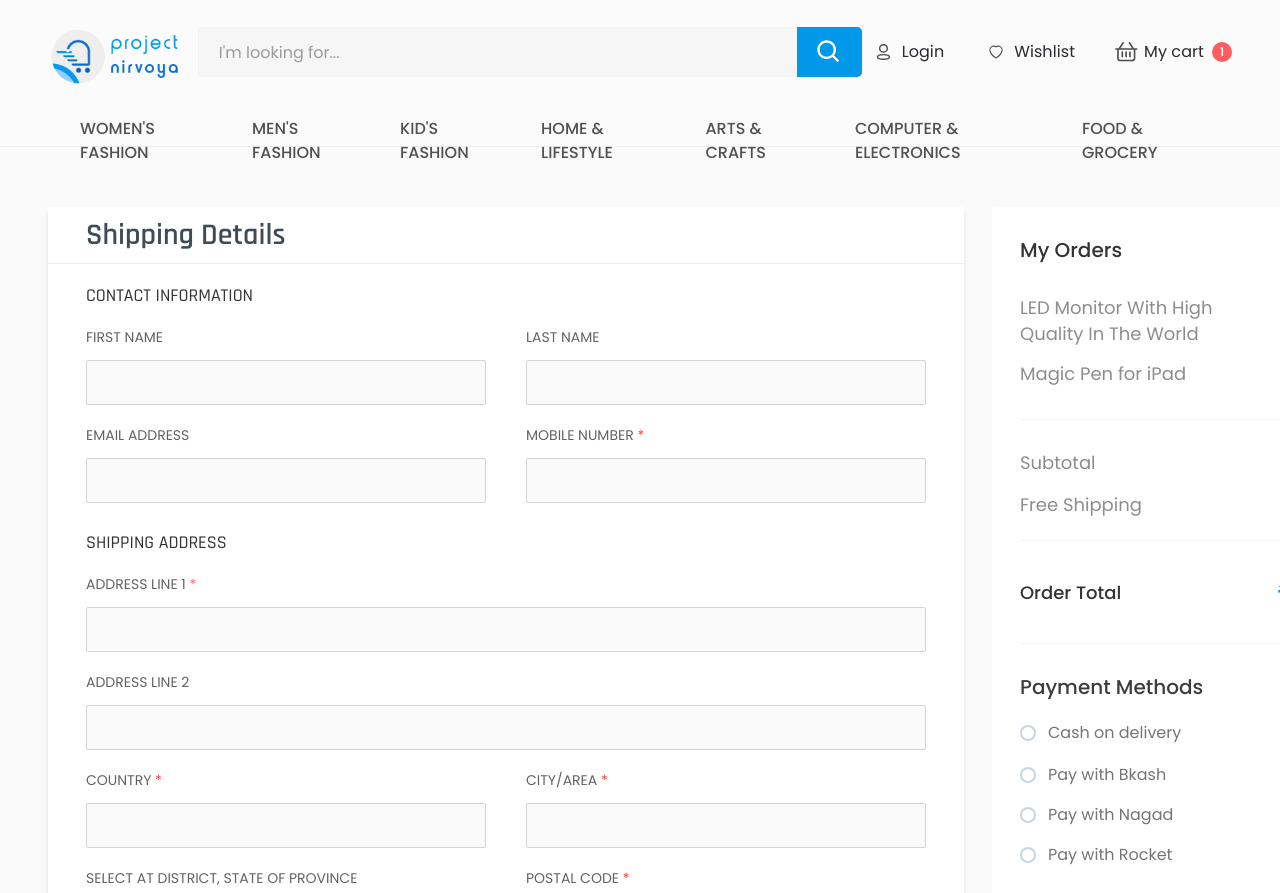
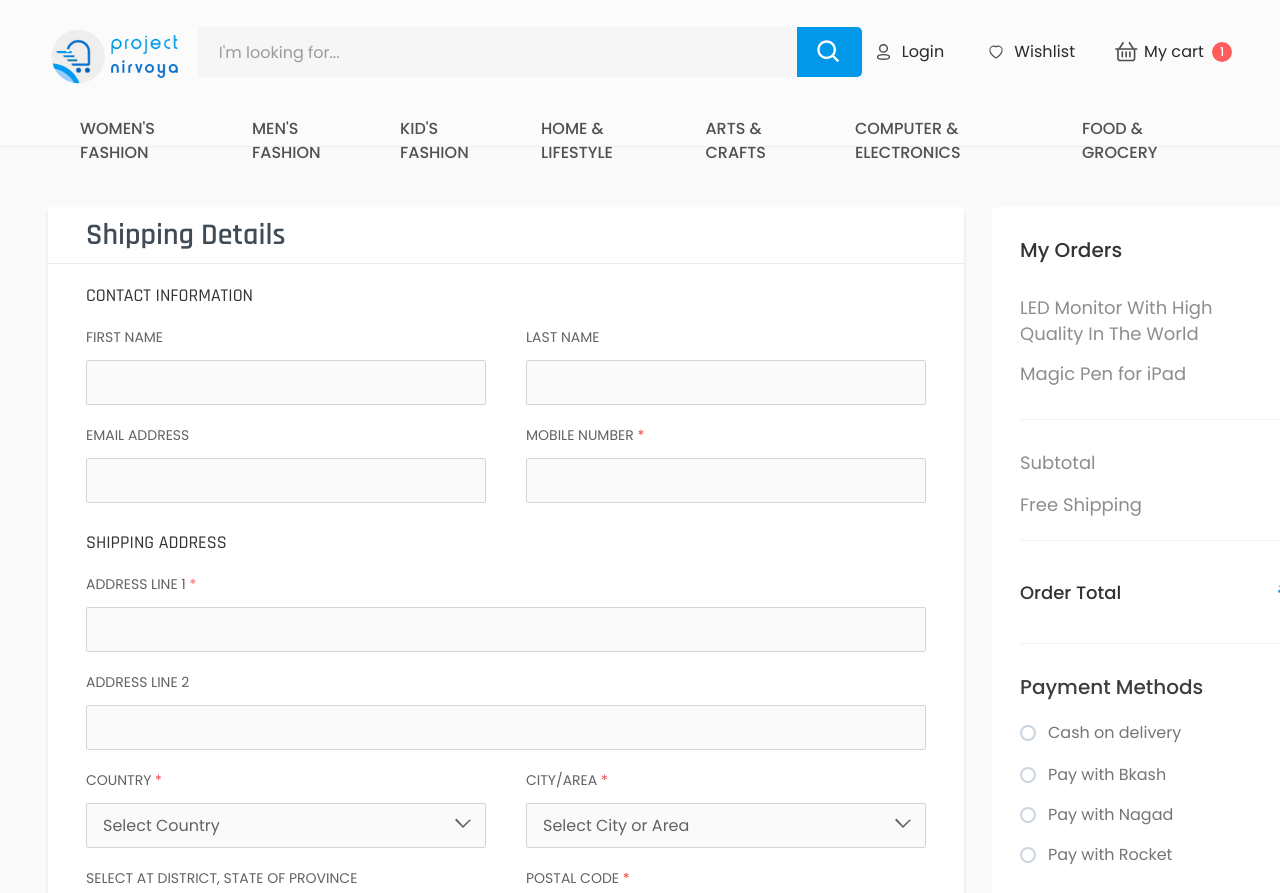
Before and after one commit to nursoftwarebd/glamcart-e-commerce, a Next.js app: page /shipping-details in a window 1280 px wide. Shown: the top 893 px of the page. Built offline with nearby package versions, Linux system fonts and the light colour scheme.

Commit message:
dropdown add

```diff
--- /dev/null
+++ b/src/components/common/Dropdown.jsx
@@ -0,0 +1,63 @@
+"use client";
+// components/Dropdown.js
+import { useState } from "react";
+
+const Dropdown = ({ options, select }) => {
+  const [selectedOption, setSelectedOption] = useState(null);
+  const [isOpen, setIsOpen] = useState(false);
+
+  const toggleDropdown = () => {
+    setIsOpen(!isOpen);
+  };
+
+  const handleOptionClick = (option) => {
+    setSelectedOption(option);
+    setIsOpen(false);
+  };
+
+  return (
+    <div className="relative inline-block">
+      <button
+        type="button"
+        onClick={toggleDropdown}
+        className="w-full h-[45px] xl:w-[400px] px-4 py-3 outline-none bg-backgroundPage rounded-[2px] border-[1px] border-grayBorderForm text-graRate flex items-center justify-between"
+      >
+        {selectedOption ? selectedOption.label : `${select}`}
+        <svg
+          className="-mr-1 h-5 w-5"
+          xmlns="http://www.w3.org/2000/svg"
+          viewBox="0 0 20 20"
+          fill="currentColor"
+        >
+          <path
+            fillRule="evenodd"
+            d="M10 12l-8-8 1.5-1.5L10 9.79l6.5-6.29L18 4z"
+            clipRule="evenodd"
+          />
+        </svg>
+      </button>
+      {isOpen && (
+        <div className="absolute z-10 mt-2 w-64 rounded-md shadow-lg bg-white ring-1 ring-black ring-opacity-5">
+          <ul
+            className="py-1"
+            role="menu"
+            aria-orientation="vertical"
+            aria-labelledby="options-menu"
+          >
+            {options.map((option) => (
+              <li
+                key={option.value}
+                className="block px-4 py-2 text-sm text-gray-700 hover:bg-gray-100 cursor-pointer"
+                onClick={() => handleOptionClick(option)}
+              >
+                {option.label}
+              </li>
+            ))}
+          </ul>
+        </div>
+      )}
+    </div>
+  );
+};
+
+export default Dropdown;
--- a/src/components/screen/ShippingDetails/ShippingForm.jsx
+++ b/src/components/screen/ShippingDetails/ShippingForm.jsx
@@ -1,6 +1,20 @@
+"use client";
+
 import Checkbox from "@/components/common/Checkbox";
+import Dropdown from "@/components/common/Dropdown";
 
 const ShippingForm = () => {
+  const options1 = [
+    { value: "1", label: "Option 1" },
+    { value: "2", label: "Option 2" },
+    { value: "3", label: "Option 3" },
+  ];
+
+  const options2 = [
+    { value: "A", label: "Option 5" },
+    { value: "B", label: "Option B" },
+    { value: "C", label: "Option C" },
+  ];
   return (
     <div className="w-full  2xl:w-[920px]">
       <div className="bg-white shadow-md">
@@ -84,19 +98,13 @@ const ShippingForm = () => {
                     <label htmlFor="" className="address_form_label">
                       Country <span className="text-red-500">*</span>
                     </label>
-                    <input
-                      type="text"
-                      className="w-full h-[45px] xl:w-[400px] px-4 py-3 outline-none bg-backgroundPage rounded-[2px] border-[1px] border-grayBorderForm"
-                    />
+                    <Dropdown options={options1} select="Select Country" />
                   </div>
                   <div className="w-full sm:w-1/2 space-y-3 flex flex-col">
                     <label htmlFor="" className="address_form_label">
                       City/Area <span className="text-red-500">*</span>
                     </label>
-                    <input
-                      type="text"
-                      className="w-full h-[45px] xl:w-[400px] px-4 py-3 outline-none bg-backgroundPage rounded-[2px] border-[1px] border-grayBorderForm"
-                    />
+                    <Dropdown options={options2} select="Select City or Area" />
                   </div>
                 </div>
                 <div className="w-full flex flex-col sm:flex-row items-center gap-10">
@@ -120,6 +128,7 @@ const ShippingForm = () => {
                   </div>
                 </div>
               </div>
+              <div></div>
             </div>
 
             <div className="pt-8 flex items-center gap-8">
--- a/src/components/screen/User/AddressBook.jsx
+++ b/src/components/screen/User/AddressBook.jsx
@@ -1,4 +1,17 @@
+import Dropdown from "@/components/common/Dropdown";
+
 const AddressBook = () => {
+  const options1 = [
+    { value: "1", label: "Option 1" },
+    { value: "2", label: "Option 2" },
+    { value: "3", label: "Option 3" },
+  ];
+
+  const options2 = [
+    { value: "A", label: "Option 5" },
+    { value: "B", label: "Option B" },
+    { value: "C", label: "Option C" },
+  ];
   return (
     <div className="bg-white shadow-md">
       <div className="py-3 px-5 border-borderAccount border-b-[.75px] flex items-center justify-between">
@@ -81,19 +94,13 @@ const AddressBook = () => {
                   <label htmlFor="" className="address_form_label">
                     Country <span className="text-red-500">*</span>
                   </label>
-                  <input
-                    type="text"
-                    className="w-full h-[45px] xl:w-[400px] px-4 py-3 outline-none bg-backgroundPage rounded-[2px] border-[1px] border-grayBorderForm"
-                  />
+                  <Dropdown options={options1} select="Select Country" />
                 </div>
                 <div className="space-y-3 flex flex-col">
                   <label htmlFor="" className="address_form_label">
                     City/Area <span className="text-red-500">*</span>
                   </label>
-                  <input
-                    type="text"
-                    className="w-full h-[45px] xl:w-[400px] px-4 py-3 outline-none bg-backgroundPage rounded-[2px] border-[1px] border-grayBorderForm"
-                  />
+                  <Dropdown options={options2} select="Select City or Area" />
                 </div>
               </div>
               <div className="w-full flex items-center gap-10">
```
